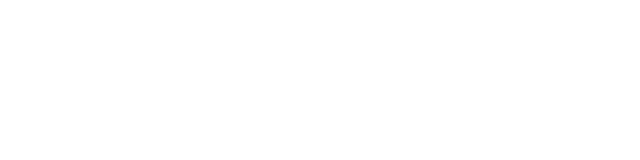
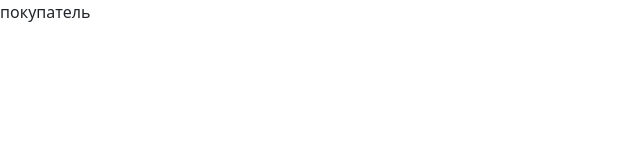
Before and after one commit to Kimoko/Smart-search, a React (Create React App) app in the folder client/: page / in a window 1280 px wide. Shown: the top 160 px of the page, without its empty margins (0-640 px from the left). Built offline with nearby package versions, Linux system fonts and the light colour scheme; the HTML template or start-up script is replaced by a standard one.

Commit message:
руты

```diff
--- a/client/package.json
+++ b/client/package.json
@@ -12,8 +12,8 @@
     "mobx-react-lite": "^3.4.0",
     "react": "^18.2.0",
     "react-dom": "^18.2.0",
-    "react-router-dom": "^6.4.1",
-    "react-scripts": "5.0.1",
+    "react-router-dom": "^5.2.0",
+    "react-scripts": "^2.1.3",
     "web-vitals": "^2.1.4"
   },
   "scripts": {
--- a/client/src/App.js
+++ b/client/src/App.js
@@ -1,10 +1,12 @@
 import React from "react";
+import {BrowserRouter} from "react-router-dom";
+import AppRouter from "./components/AppRouter";
 
 const App = () => {
   return (
-    <div >
-
-    </div>
+    <BrowserRouter>
+      <AppRouter/>
+    </BrowserRouter>
   );
 };
 
--- /dev/null
+++ b/client/src/components/AppRouter.js
@@ -0,0 +1,15 @@
+import React from 'react';
+import { Switch ,Route } from 'react-router-dom';
+import {routess} from "../routes";
+
+ const AppRouter = () => {
+    return (
+        <Switch>
+            {routess.map(({path, Component}) =>
+            <Route key={path} path={path} component={Component} exact/>
+            )}
+        </Switch>
+    );
+ };
+
+ export default AppRouter;
--- /dev/null
+++ b/client/src/pages/buyer.js
@@ -0,0 +1,11 @@
+import React from "react";
+
+const buyer = () => {
+  return (
+    <div >
+      покупатель
+    </div>
+  );
+};
+
+export default buyer;
--- /dev/null
+++ b/client/src/pages/sales.js
@@ -0,0 +1,11 @@
+import React from "react";
+
+const sales = () => {
+  return (
+    <div >
+      продавец
+    </div>
+  );
+};
+
+export default sales;
--- /dev/null
+++ b/client/src/routes.js
@@ -0,0 +1,13 @@
+import Buyer from "./pages/buyer";
+import Sales from "./pages/sales";
+import{BUYER_ROUTE, SALES_ROUTE} from "./utils/consts";
+export const routess = [
+    {
+        path: BUYER_ROUTE,
+        Component: Buyer
+    },
+    {
+        path: SALES_ROUTE,
+        Component: Sales
+    },
+]
--- /dev/null
+++ b/client/src/utils/consts.js
@@ -0,0 +1,2 @@
+export const BUYER_ROUTE = '/'
+export const SALES_ROUTE = '/sales'
```
Also changed, not shown: client/src/pages/info.js (added), 1 other file (tests, documents, lock files or other folders).
